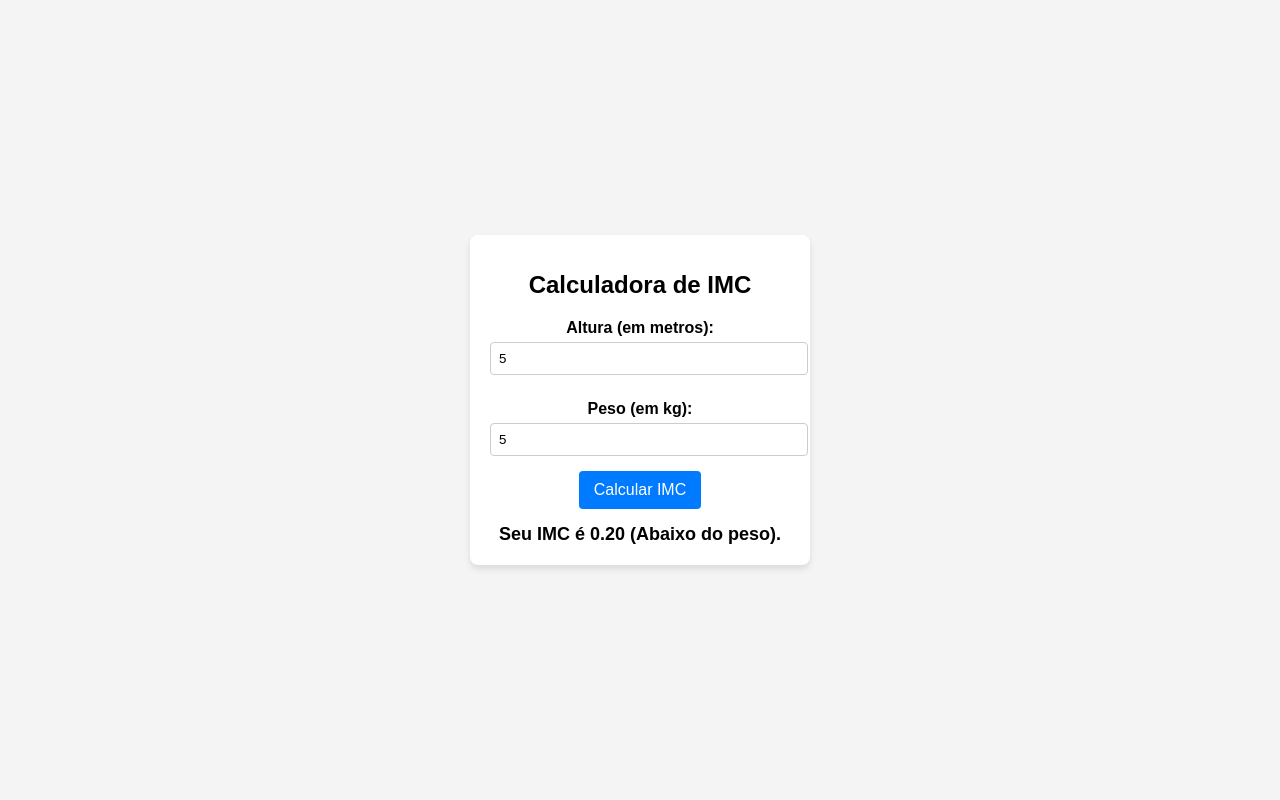
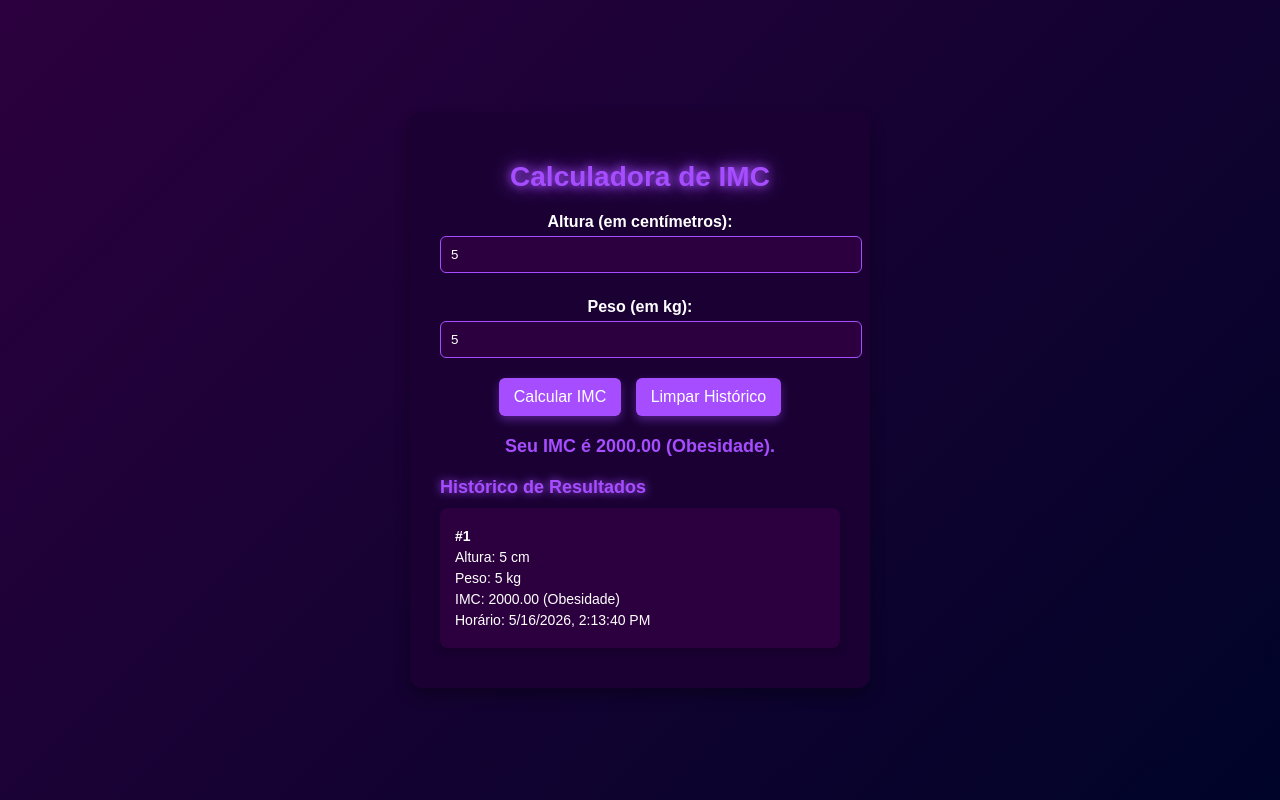
Before and after one commit to cassiocunha-max/calculadora_imc_sabado, a plain HTML site: page index.html in a window 1280 px wide. Both pictures are taken after typing "5", "5" into the empty fields and a click on the button "Calcular IMC". Drawn offline with Linux system fonts and the light colour scheme.

Commit message:
Update index.html

```diff
--- a/index.html
+++ b/index.html
@@ -5,92 +5,199 @@
   <meta name="viewport" content="width=device-width, initial-scale=1.0">
   <title>Calculadora de IMC</title>
   <style>
+    /* Estilo geral */
     body {
-      font-family: Arial, sans-serif;
+      font-family: 'Arial', sans-serif;
       margin: 0;
       padding: 0;
       display: flex;
       justify-content: center;
       align-items: center;
       height: 100vh;
-      background-color: #f4f4f4;
+      background: linear-gradient(135deg, #2c003e, #000428); /* Fundo roxo e azul escuro */
+      color: #ffffff; /* Texto branco */
+      animation: fadeIn 1s ease-in-out;
     }
 
-    .container {
-      background: #fff;
-      padding: 20px;
-      border-radius: 8px;
-      box-shadow: 0 4px 6px rgba(0, 0, 0, 0.1);
-      text-align: center;
-      width: 300px;
+    @keyframes fadeIn {
+      from {
+        opacity: 0;
+      }
+      to {
+        opacity: 1;
+      }
     }
 
-    h1 {
-      font-size: 24px;
-      margin-bottom: 20px;
+    /* Painel principal */
+    .container {
+      background: #1a0033; /* Fundo roxo escuro */
+      padding: 30px;
+      border-radius: 12px;
+      box-shadow: 0 8px 15px rgba(0, 0, 0, 0.3);
+      text-align: center;
+      width: 400px;
+      animation: slideIn 1s ease-in-out;
     }
 
+    @keyframes slideIn {
+      from {
+        transform: translateY(-50px);
+        opacity: 0;
+      }
+      to {
+        transform: translateY(0);
+      }
+    }
+
+    /* Título */
+    h1 {
+      font-size: 28px;
+      margin-bottom: 20px;
+      color: #a64dff; /* Roxo vibrante */
+      text-shadow: 0 0 10px #a64dff, 0 0 20px #a64dff;
+    }
+
+    /* Labels */
     label {
       display: block;
       margin: 10px 0 5px;
       font-weight: bold;
+      color: #ffffff;
     }
 
+    /* Inputs */
     input {
       width: 100%;
-      padding: 8px;
+      padding: 10px;
       margin-bottom: 15px;
-      border: 1px solid #ccc;
-      border-radius: 4px;
+      border: 1px solid #a64dff; /* Borda roxa */
+      border-radius: 6px;
+      background-color: #2c003e; /* Fundo roxo escuro */
+      color: #ffffff; /* Texto branco */
+      transition: border-color 0.3s ease;
     }
 
+    input:focus {
+      border-color: #7a00cc; /* Roxo mais escuro ao focar */
+      outline: none;
+    }
+
+    input::placeholder {
+      color: #888888; /* Placeholder cinza */
+    }
+
+    /* Botões */
     button {
-      background-color: #007BFF;
+      background-color: #a64dff; /* Roxo vibrante */
       color: white;
       border: none;
       padding: 10px 15px;
-      border-radius: 4px;
+      border-radius: 6px;
       cursor: pointer;
       font-size: 16px;
+      transition: background-color 0.3s ease, transform 0.2s ease;
+      margin: 5px;
+      box-shadow: 0 4px 10px rgba(166, 77, 255, 0.4);
     }
 
     button:hover {
-      background-color: #0056b3;
+      background-color: #7a00cc; /* Roxo mais escuro ao passar o mouse */
+      transform: scale(1.05); /* Leve aumento ao passar o mouse */
     }
 
+    button:active {
+      transform: scale(0.95); /* Leve redução ao clicar */
+    }
+
+    /* Resultado */
     .result {
       margin-top: 15px;
       font-size: 18px;
       font-weight: bold;
+      color: #a64dff; /* Roxo vibrante */
+      opacity: 0;
+      animation: fadeInResult 0.5s ease-in-out forwards;
+    }
+
+    @keyframes fadeInResult {
+      to {
+        opacity: 1;
+      }
+    }
+
+    /* Histórico */
+    .history {
+      margin-top: 20px;
+      text-align: left;
+    }
+
+    .history h2 {
+      font-size: 18px;
+      margin-bottom: 10px;
+      color: #a64dff; /* Roxo vibrante */
+      text-shadow: 0 0 10px #a64dff;
+    }
+
+    .history .history-item {
+      background: #2c003e; /* Fundo roxo escuro */
+      padding: 15px;
+      border-radius: 8px;
+      margin-bottom: 10px;
+      box-shadow: 0 4px 8px rgba(0, 0, 0, 0.2);
+      animation: fadeInHistory 0.5s ease-in-out;
+    }
+
+    .history .history-item p {
+      margin: 5px 0;
+      font-size: 14px;
+      color: #ffffff; /* Texto branco */
+    }
+
+    @keyframes fadeInHistory {
+      from {
+        opacity: 0;
+        transform: translateX(-20px);
+      }
+      to {
+        opacity: 1;
+        transform: translateX(0);
+      }
     }
   </style>
 </head>
 <body>
   <div class="container">
     <h1>Calculadora de IMC</h1>
-    <label for="altura">Altura (em metros):</label>
-    <input type="number" id="altura" step="0.01" placeholder="Ex: 1.75">
+    <label for="altura">Altura (em centímetros):</label>
+    <input type="number" id="altura" step="1" placeholder="Ex: 175">
 
     <label for="peso">Peso (em kg):</label>
     <input type="number" id="peso" step="0.1" placeholder="Ex: 70">
 
     <button onclick="calcularIMC()">Calcular IMC</button>
+    <button onclick="limparHistorico()">Limpar Histórico</button>
 
     <div class="result" id="resultado"></div>
+
+    <div class="history">
+      <h2>Histórico de Resultados</h2>
+      <div id="historico"></div>
+    </div>
   </div>
 
   <script>
     function calcularIMC() {
-      const altura = parseFloat(document.getElementById('altura').value);
+      const alturaCm = parseFloat(document.getElementById('altura').value);
       const peso = parseFloat(document.getElementById('peso').value);
       const resultado = document.getElementById('resultado');
 
-      if (!altura || !peso || altura <= 0 || peso <= 0) {
+      if (!alturaCm || !peso || alturaCm <= 0 || peso <= 0) {
         resultado.textContent = 'Por favor, insira valores válidos.';
         return;
       }
 
-      const imc = (peso / (altura * altura)).toFixed(2);
+      const alturaM = alturaCm / 100; // Converter altura de cm para metros
+      const imc = (peso / (alturaM * alturaM)).toFixed(2);
 
       let classificacao = '';
       if (imc < 18.5) {
@@ -103,8 +210,46 @@
         classificacao = 'Obesidade';
       }
 
-      resultado.textContent = `Seu IMC é ${imc} (${classificacao}).`;
+      const horario = new Date().toLocaleString(); // Capturar data e hora do cálculo
+      const resultadoTexto = `Seu IMC é ${imc} (${classificacao}).`;
+      resultado.textContent = resultadoTexto;
+
+      // Salvar no Local Storage
+      const novoResultado = { alturaCm, peso, imc, classificacao, horario };
+      let resultadosAnteriores = JSON.parse(localStorage.getItem('historicoIMC')) || [];
+      resultadosAnteriores.push(novoResultado);
+      localStorage.setItem('historicoIMC', JSON.stringify(resultadosAnteriores));
+
+      // Atualizar histórico
+      atualizarHistorico();
     }
+
+    function atualizarHistorico() {
+      const historico = document.getElementById('historico');
+      const resultadosAnteriores = JSON.parse(localStorage.getItem('historicoIMC')) || [];
+      historico.innerHTML = '';
+
+      resultadosAnteriores.forEach((resultado, index) => {
+        const div = document.createElement('div');
+        div.classList.add('history-item');
+        div.innerHTML = `
+          <p><strong>#${index + 1}</strong></p>
+          <p>Altura: ${resultado.alturaCm} cm</p>
+          <p>Peso: ${resultado.peso} kg</p>
+          <p>IMC: ${resultado.imc} (${resultado.classificacao})</p>
+          <p>Horário: ${resultado.horario}</p>
+        `;
+        historico.appendChild(div);
+      });
+    }
+
+    function limparHistorico() {
+      localStorage.removeItem('historicoIMC');
+      atualizarHistorico();
+    }
+
+    // Carregar histórico ao carregar a página
+    window.onload = atualizarHistorico;
   </script>
 </body>
 </html>
```
